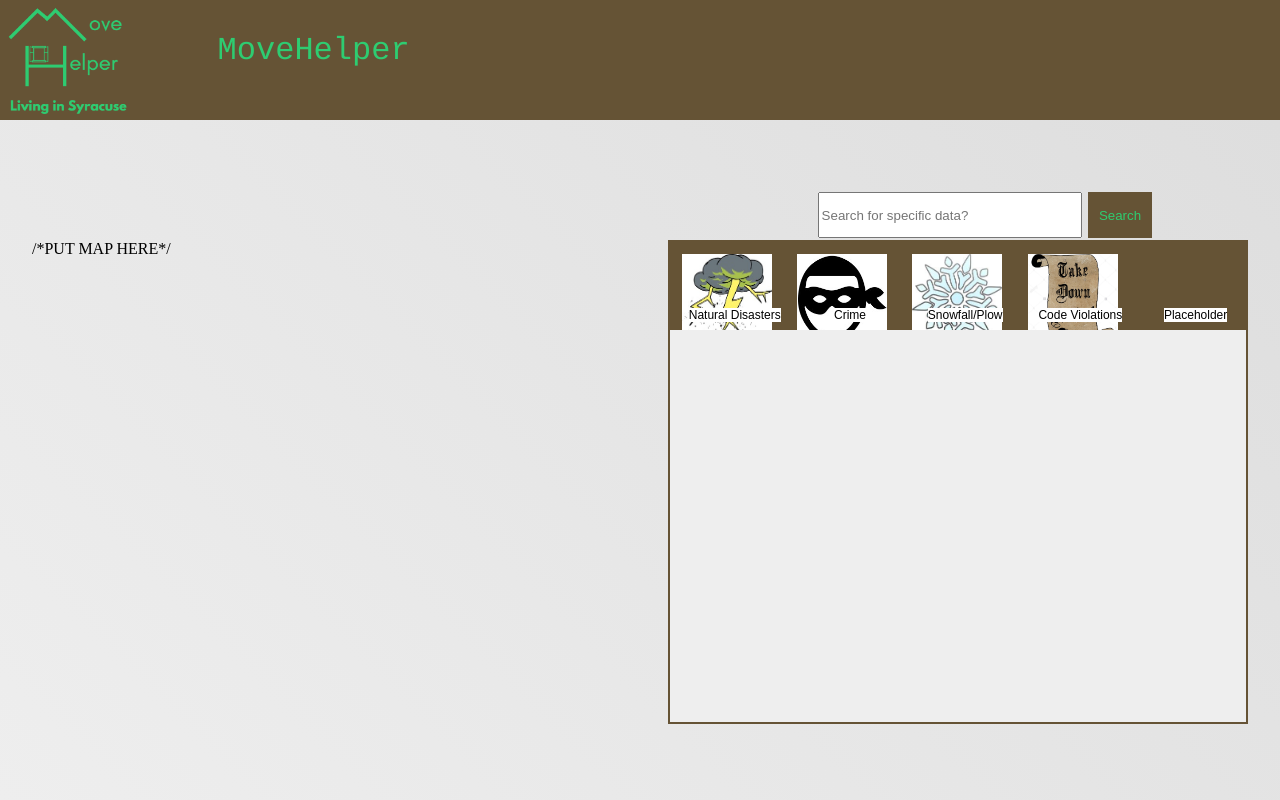
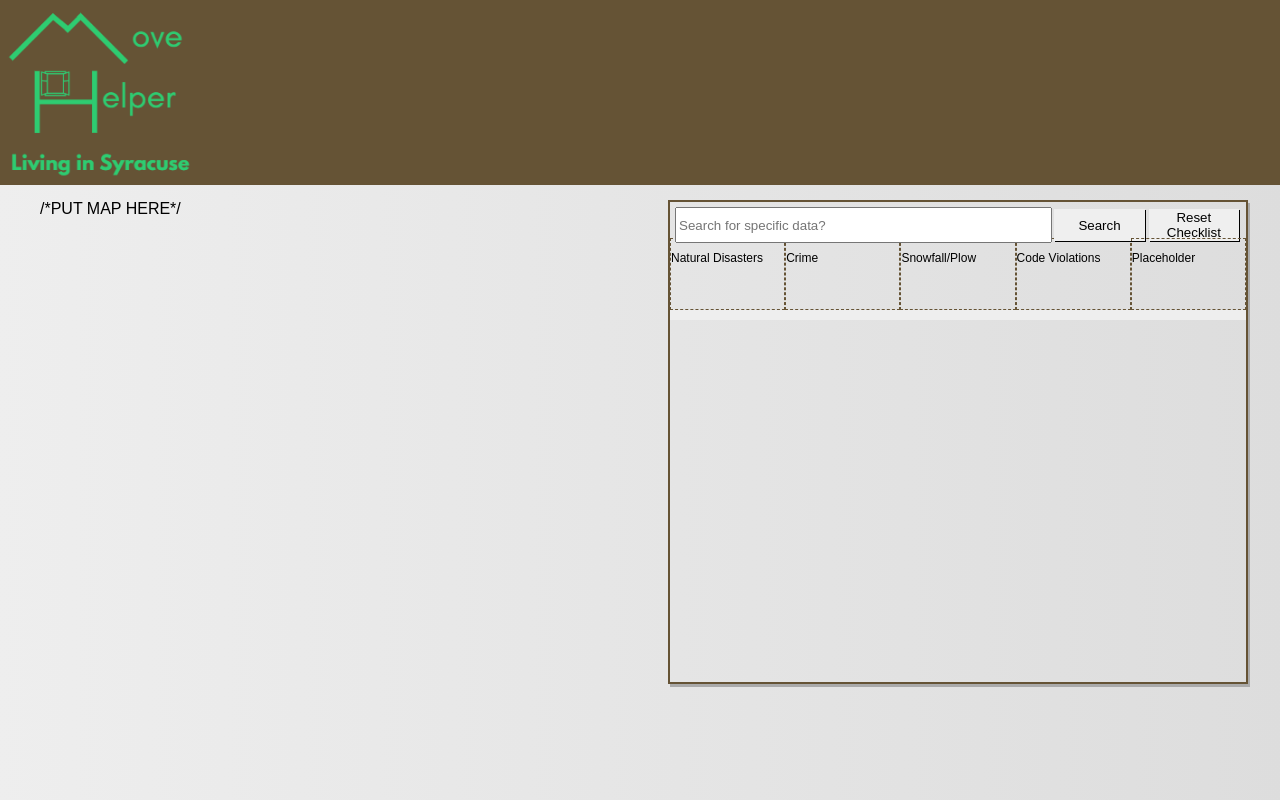
Before and after one commit to apjansing/Move-Helper, a plain HTML site: page src/html/resultsPage.html in a window 1280 px wide. Drawn offline with Linux system fonts and the light colour scheme.

Commit message:
updated CSS and html for css grid and added reset button

```diff
--- a/src/css/resultsPage.css
+++ b/src/css/resultsPage.css
@@ -1,183 +1,136 @@
-#header {
-    position:absolute;
-    height:15%;
-    width:100%;
-    top:0;
-    left:0;
-    background:#655335;
+body {
+    margin:0;
+    background-image:linear-gradient(45deg, #eee, #ddd);
+    height: 1vh;
 }
 
-#logo {position:absolute;
-    height:95%;
-    top:2.5%;
-    left:.5%;
+#header{
+    position: absolute;
+    width:100%;
+    height:auto;
+    background:#655335;
+    margin-bottom: 10px;
 }
 
-#name{
-    position:absolute;
-    left:17%;
-    font-size:200%;
-    font-family:courier;
-    color:#2ECC71;
+#logo {
+    position: relative;
+    float: left;
+    height: 175px;
+    width: auto;
+    margin: 5px;
 }
 
-#searchField {
-    position:absolute;
-    height:5%;
-    top:24%;
-    width:20%;
-    right:15.5%;
+#content{
+    display: grid;
+    grid-template-columns: 1.62fr 1fr;
+    font-family:arial;
 }
 
-#searchButton {
-    position:absolute;
-    height:5.75%;
-    top:24%;
-    width:5%;
-    right:10%;
-    color:#2ECC71;
-    background-color:#655335;
-    border:0 solid white;
-}
 
 #mapDiv {
     position:absolute;
-    height:60%;
+    grid-column: 1/2;
+    height: 60%;
     width:45%;
-    left:2.5%;
-    top:30%;
+    /* left:2.5%; */
+    margin-left: 40px;
+    top:25%;
 }
 
 #resultsDiv {
     position:absolute;
+    grid-column: 2/3;
     display: grid;
     grid-template-columns: repeat(5, 1fr);
-    grid-template-rows: 1fr 10px 5fr;
+    grid-template-rows: 0.5fr 1fr 10px 5fr;
     height:60%;
     width:45%;
     right:2.5%;
-    background:#655335;
-    top:30%;
+    /* background:#655335; */
+    top:25%;
     border:2px solid #655335;
+    box-shadow: 2px 3px #aaa;
+}
+
+#searchDiv{
+    position:absolute;
+    grid-row: 1/2;
+    display: grid;
+    grid-template-columns: 4fr 1fr 1fr;
+    margin: 5px;
+}
+
+#searchField {
+    grid-column: 1/2;
+}
+
+.button-class {
+    border:0 solid white;
+    margin: 2px;
+    box-shadow: 1px 1px;
+}
+
+#search{
+    grid-column: 2/3;
+}
+
+#reset{
+    grid-column: 3/4;
+}
+.category{
+    grid-template-rows: 100px 20px;
+    border:1px dashed #655335;
 }
 
 #weatherHazards {
-    position: relative;
-    display: grid;
     grid-column: 1/2;
-    grid-row: 1/2;
-    /* height:15%;
-    top:0;
-    width:20%;
-    left:0; */
-    background:#655335;
+    grid-row: 2/3;
 }
 
 #crimes {
-    position: relative;
-    display: grid;
     grid-column: 2/3;
-    grid-row: 1/2;
-    /* position:absolute;
-    height:15%;
-    top:0;
-    width:20%;
-    left:20%; */
-    background:#655335;
+    grid-row: 2/3;
 }
 
 #snowfall {
-    position: relative;
-    display: grid;
     grid-column: 3/4;
-    grid-row: 1/2;
-    /* position:absolute;
-    height:15%;
-    top:0;
-    width:20%;
-    left:40%; */
-    background:#655335;
+    grid-row: 2/3;
 }
 
 #codeViolations {
-    position: relative;
-    display: grid;
     grid-column: 4/5;
-    grid-row: 1/2;
-    /* position:absolute;
-    height:15%;
-    top:0;
-    width:20%;
-    left:60%; */
-    background:#655335;
+    grid-row: 2/3;
 }
 
 #checklist {
     position: relative;
-    display: grid;
     grid-column: 5/6;
-    grid-row: 1/2;
-    /* position:absolute;
-    height:15%;
-    top:0;
-    width:20%;
-    left:80%; */
-    background:#655335;
+    grid-row: 2/3;
 }
 
 
 #info {
-    position: relative;
     display: grid;
     grid-column: 1/6;
     grid-row: 3/4;
-    /* position:absolute;
-    height:85%;
-    top:15%;
-    width:95%;
-    left:2.5%; */
     font-family:arial;
     background: #eee;
-    padding: 2px;
-    padding-top: 15px;
 }
 
 .caption {
-    position:absolute;
+    position: relative;
+    display: grid;
     color:black;
-    width:87.5%;
-    height:1%;
-    bottom:0;
-    font-family:arial;
-    left:12.5%;
+    grid-row: 1/2;
     font-size:12px;
-    text-align: center;
-    z-index:99;
+    justify-content: baseline;
 }
 
 .captionPhoto {
     position:absolute;
+    grid-row: 1/2;
     height: 90px;
     width:  90px;
     margin: 10px;
     padding: 2px;
-    /* opacity:.9;
-    width:95%;
-    left:2.5%;
-    top:2.5%; */
 }
-
-mark {
-    background-color:white;
-}
-
-html{
-    height: 100%;
-}
-
-body {
-    margin:0;
-    background-repeat:no-repeat;
-    /* background-image:radial-gradient(yellow, lightblue, skyblue); */
-    background-image:linear-gradient(45deg, #eee, #ddd);
-}
--- a/src/html/resultsPage.html
+++ b/src/html/resultsPage.html
@@ -4,36 +4,40 @@
   <link rel="stylesheet" type="text/css" href="../css/resultsPage.css">
   <title>MoveHelper's Results</title>
 </head>
-<body>
+<body onload="loadDefault()">
   <div id="header">
-    <img id="logo" src="../../resource/logo/logo.png">
-    <p id="name">MoveHelper</p>
+    <img id="logo" src="../../resource/logo/logo.png" alt="MoveHelper">
   </div>
+  <div id="content">
+    <div id="mapDiv">/*PUT MAP HERE*/</div>
+    <div id="resultsDiv">
+      <div id="searchDiv">
         <input id="searchField" placeholder="Search for specific data?" type="test">
-  <button id="searchButton">Search</button>
-  <div id="mapDiv">       /*PUT MAP HERE*/        </div>
-  <div id="resultsDiv">
-    <div id="weatherHazards" onclick = "clearDiv()">
-      <p class="caption"><mark>Natural Disasters</mark></p>
-      <img class="captionPhoto" src="../../resource/logo/lightning.jpg">
+        <button class="button-class" id="search">Search</button>
+        <button class="button-class" id="reset">Reset Checklist</button>
       </div>
-    <div id="crimes" onclick = "clearDiv()">
-      <p class="caption"><mark>Crime</mark></p>
-      <img class="captionPhoto" src="../../resource/logo/thief.jpg">
+      <div class="category" id="weatherHazards" onclick="clearDiv()">
+        <p class="caption">Natural Disasters</p>
+        <!-- <img class="captionPhoto" src="../../resource/logo/lightning.jpg"> -->
       </div>
-    <div id="snowfall" onclick = "clearDiv()">
-      <p class="caption"><mark>Snowfall/Plow</mark></p>
-      <img class="captionPhoto" src="../../resource/logo/snowflake.jpg">
+      <div class="category" id="crimes" onclick="clearDiv()">
+        <p class="caption">Crime</p>
+        <!-- <img class="captionPhoto" src="../../resource/logo/thief.jpg"> -->
       </div>
-    <div id="codeViolations" onclick = "clearDiv()">
-      <p class="caption"><mark>Code Violations</mark></p>
-      <img class="captionPhoto" src="../../resource/logo/scroll.jpg">
+      <div class="category" id="snowfall" onclick="clearDiv()">
+        <p class="caption">Snowfall/Plow</p>
+        <!-- <img class="captionPhoto" src="../../resource/logo/snowflake.jpg"> -->
       </div>
-    <div id="checklist" onclick="loadDefault()">
-      <p class="caption"><mark>Placeholder</mark></p>
+      <div class="category" id="codeViolations" onclick="clearDiv()">
+        <p class="caption">Code Violations</p>
+        <!-- <img class="captionPhoto" src="../../resource/logo/scroll.jpg"> -->
+      </div>
+      <div class="category" id="checklist" onclick="loadDefault()">
+        <p class="caption">Placeholder</p>
       </div>
       <div id="info">
         <p id="dynamicTest"></p>
+      </div>
     </div>
   </div>
    <script src="../js/cookies.js"> </script>
```
Lines whose indentation alone changed are shown as unchanged.
